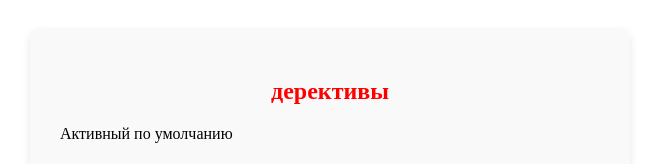
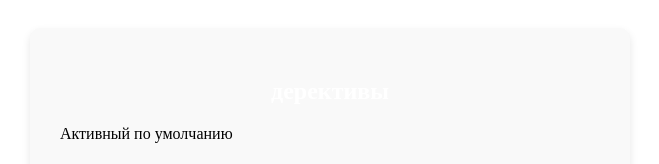
Before and after one commit to vitalay/19-direktivi, a Vue app: page / in a window 1280 px wide. Shown: the top 164 px of the page, without its empty margins (310-969 px from the left). Built offline with nearby package versions, Linux system fonts and the light colour scheme.

Commit message:
работа с модификаторами добавил мигающий заголовок

```diff
--- a/src/App.vue
+++ b/src/App.vue
@@ -3,7 +3,7 @@
 <template>
  <div class="container">
   <div class="card">
-   <h2 v-color:[type]="myColor"> дерективы </h2>
+   <h2 v-color:[type].blinc="myColor"> дерективы </h2>
    <label for="int">Активный по умолчанию</label>
    <div class="form-control">
     <input v-focus type="text" id="int" >
--- a/src/colorDirectives.js
+++ b/src/colorDirectives.js
@@ -3,7 +3,18 @@ mounted(el, binding) {
     console.log(binding);
     console.log(el)
  el.style[binding.arg] = binding.value
+
+
+if (binding.modifiers.blinc) {
+   let flag = true
+  setInterval( () => {
+ el.style.color = flag ? '#fff' : binding.value
+  flag =!flag
+  },  1000 )
+
+}
 },
+
 
 updated(el, binding) {
 
```
